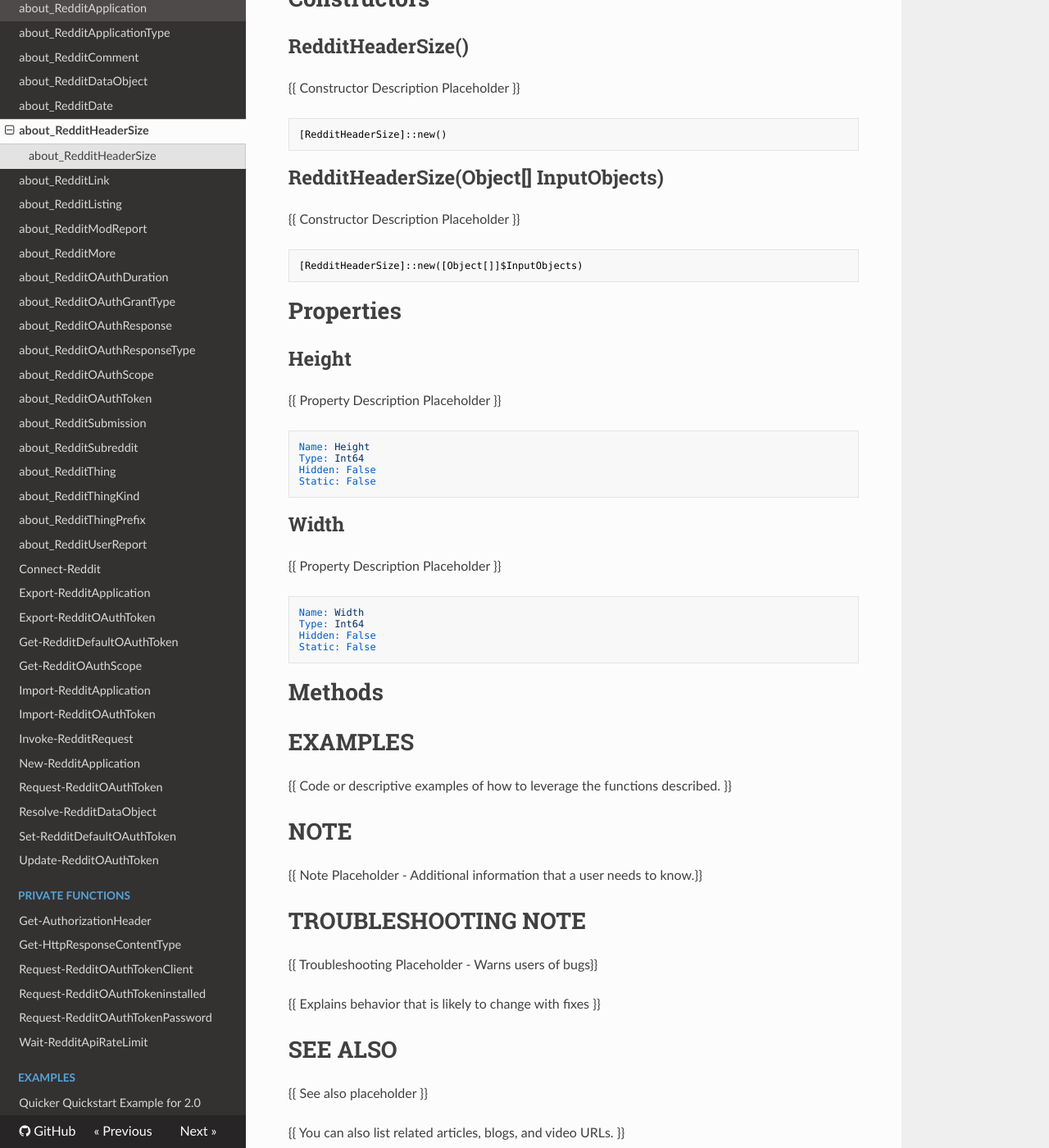
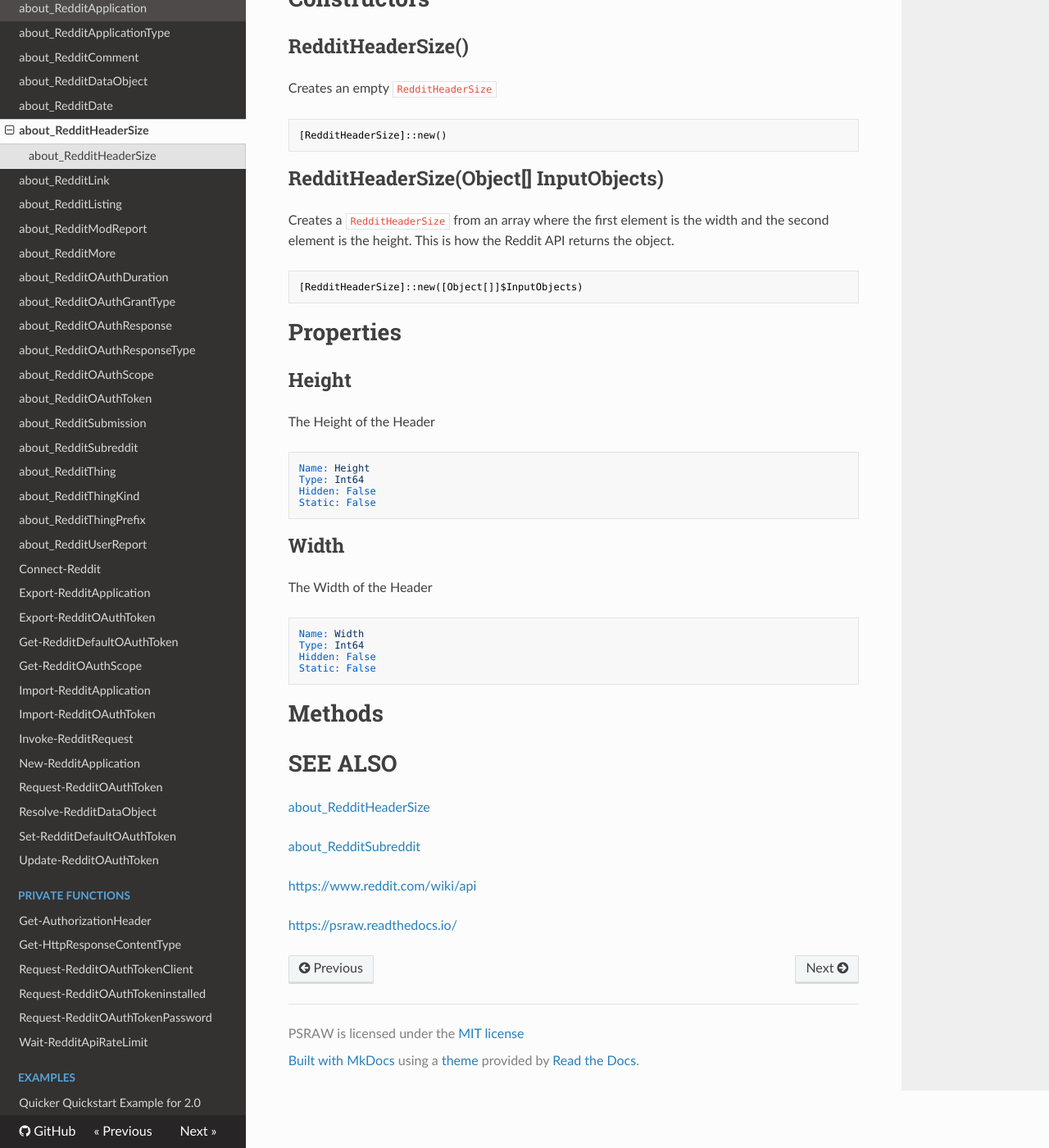
Before and after one commit to markekraus/PSRAW, an MkDocs documentation site: the page built from docs/Module/about_RedditHeaderSize.md, in a window 1280 px wide and 1400 px high, scrolled down 455 px. Shown: the whole window at 82% size. Built offline with MkDocs 1.6.1, drawn with Linux system fonts in a browser that asks for light colours; nearby versions of some CDN libraries; old or Windows-style settings are respelled for this version of MkDocs; some of the changed text lies outside the part shown.

Commit message:
Update RedditHeaderSize docs

````diff
--- a/docs/Module/about_RedditHeaderSize.md
+++ b/docs/Module/about_RedditHeaderSize.md
@@ -5,19 +5,19 @@
 Describes the RedditHeaderSize Class
 
 # LONG DESCRIPTION
-{{ Long Description Placeholder }}
+Represents the size of a Subreddit Header
 
 
 # Constructors
 ## RedditHeaderSize()
-{{ Constructor Description Placeholder }}
+Creates an empty `RedditHeaderSize`
 
 ```powershell
 [RedditHeaderSize]::new()
 ```
 
 ## RedditHeaderSize(Object[] InputObjects)
-{{ Constructor Description Placeholder }}
+Creates a `RedditHeaderSize` from an array where the first element is the width and the second element is the height. This is how the Reddit API returns the object.
 
 ```powershell
 [RedditHeaderSize]::new([Object[]]$InputObjects)
@@ -26,7 +26,7 @@ Describes the RedditHeaderSize Class
 
 # Properties
 ## Height
-{{ Property Description Placeholder }}
+The Height of the Header
 
 ```yaml
 Name: Height
@@ -36,7 +36,7 @@ Static: False
 ```
 
 ## Width
-{{ Property Description Placeholder }}
+The Width of the Header
 
 ```yaml
 Name: Width
@@ -48,26 +48,12 @@ Static: False
 
 # Methods
 
-# EXAMPLES
-{{ Code or descriptive examples of how to leverage the functions described. }}
+# SEE ALSO
 
-# NOTE
-{{ Note Placeholder - Additional information that a user needs to know.}}
+[about_RedditHeaderSize](https://psraw.readthedocs.io/en/latest/Module/about_RedditHeaderSize)
 
-# TROUBLESHOOTING NOTE
-{{ Troubleshooting Placeholder - Warns users of bugs}}
+[about_RedditSubreddit](https://psraw.readthedocs.io/en/latest/Module/about_RedditSubreddit)
 
-{{ Explains behavior that is likely to change with fixes }}
+[https://www.reddit.com/wiki/api](https://www.reddit.com/wiki/api)
 
-# SEE ALSO
-{{ See also placeholder }}
-
-{{ You can also list related articles, blogs, and video URLs. }}
-
-# KEYWORDS
-{{List alternate names or titles for this topic that readers might use.}}
-
-- {{ Keyword Placeholder }}
-- {{ Keyword Placeholder }}
-- {{ Keyword Placeholder }}
-- {{ Keyword Placeholder }}
+[https://psraw.readthedocs.io/](https://psraw.readthedocs.io/)
````
